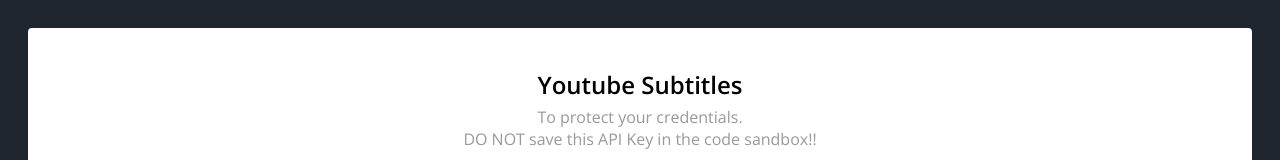
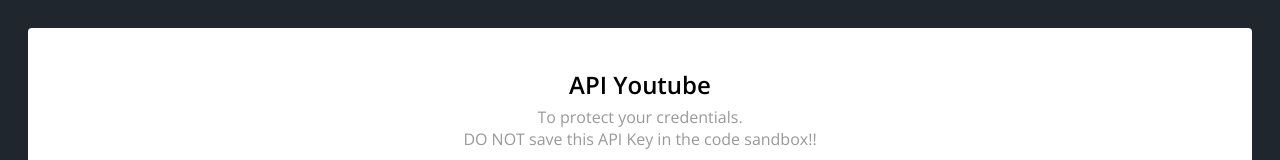
Before and after one commit to devthomy/Nemo, a plain HTML site: page index.html in a window 1280 px wide. Shown: the top 160 px of the page. Drawn offline with nearby package versions, Linux system fonts and the light colour scheme.

Commit message:
Message de description du commit

```diff
--- a/index.html
+++ b/index.html
@@ -5,7 +5,7 @@
 
 <div id="app">
     <div class="demo-description">
-      <h2>Youtube Subtitles</h2>
+      <h2>API Youtube</h2>
       <span>To protect your credentials.</span>
       <br>
       <span>DO NOT save this API Key in the code sandbox!!</span>
```
